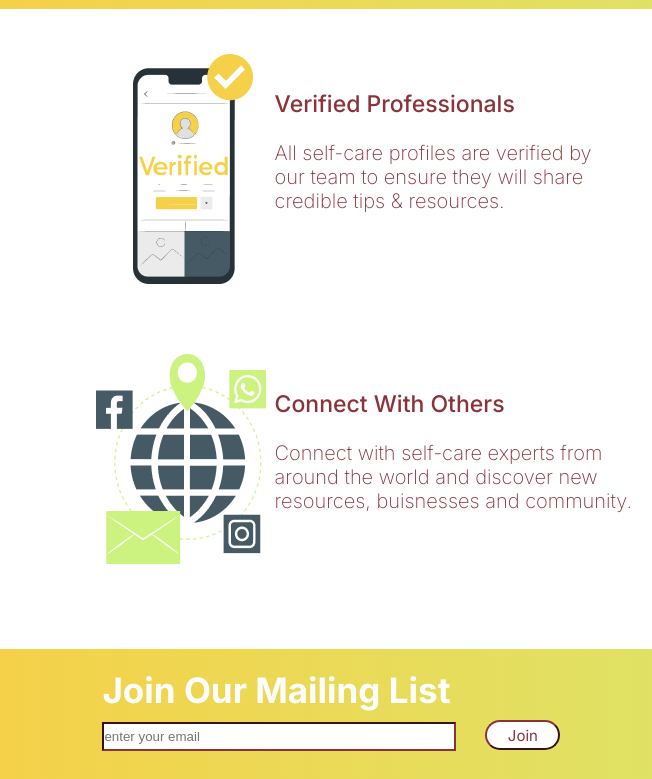
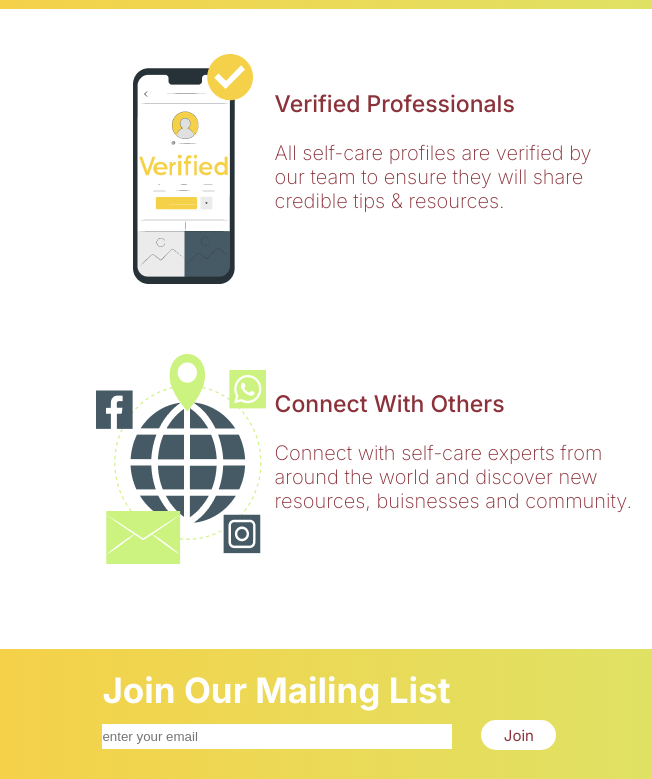
Before and after one commit to MarvynA/Self-Yelp-Code, a plain HTML site: page index.html in a window 1280 px wide. Shown: the part 591-1370 px from the top of the page, 0-652 px from the left. Drawn offline with Linux system fonts and the light colour scheme.

Commit message:
Update style.css

```diff
--- a/style.css
+++ b/style.css
@@ -132,7 +132,8 @@ input {
     padding:0px;
     border-color: #8B323A;
     width:350px;
-    height: 25px
+    height: 25px;
+    border-style: none;
 }
 
 #Form h2 {
@@ -149,6 +150,7 @@ margin-left: 25px;
      font-family: 'Inter';
      font-weight: 400;
      font-size: 15px;
+     border-style: none;
 }
 
 #AppStoreButtons {
```
